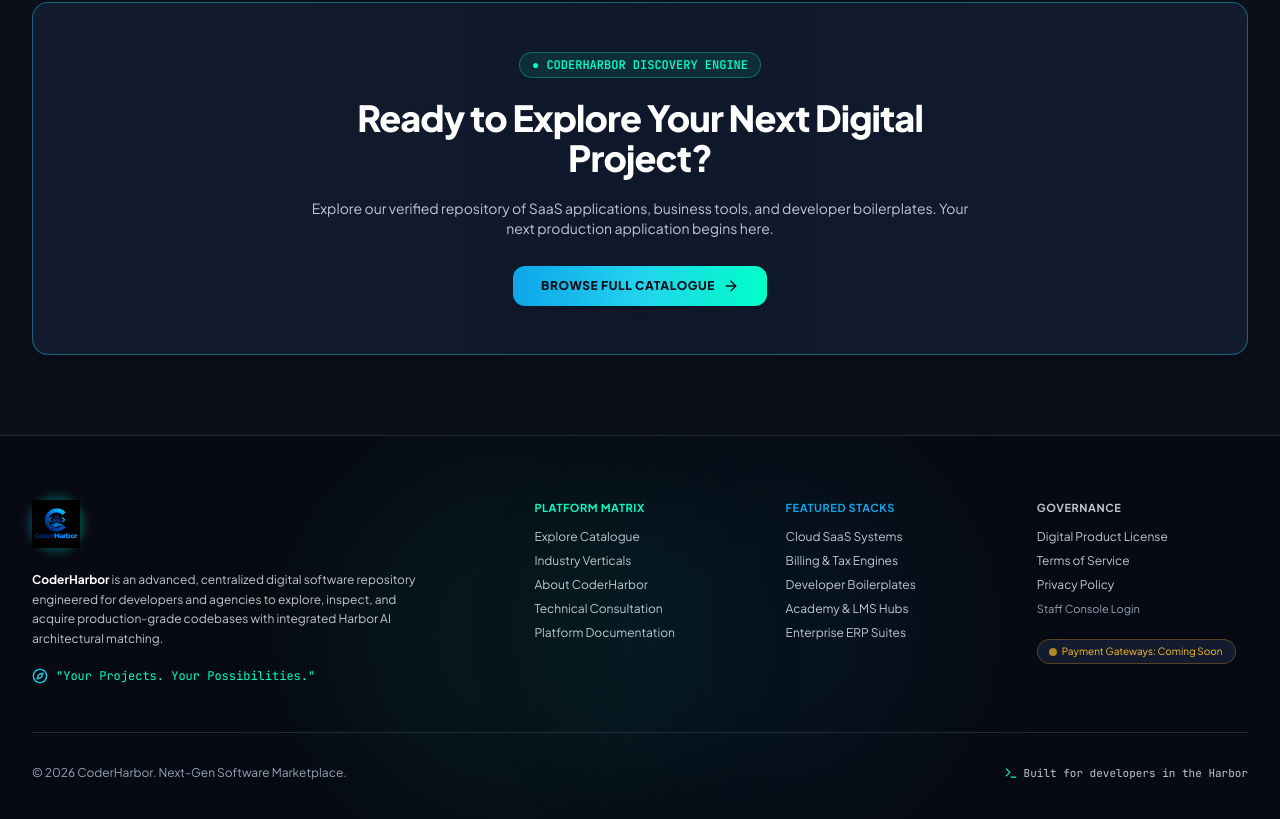
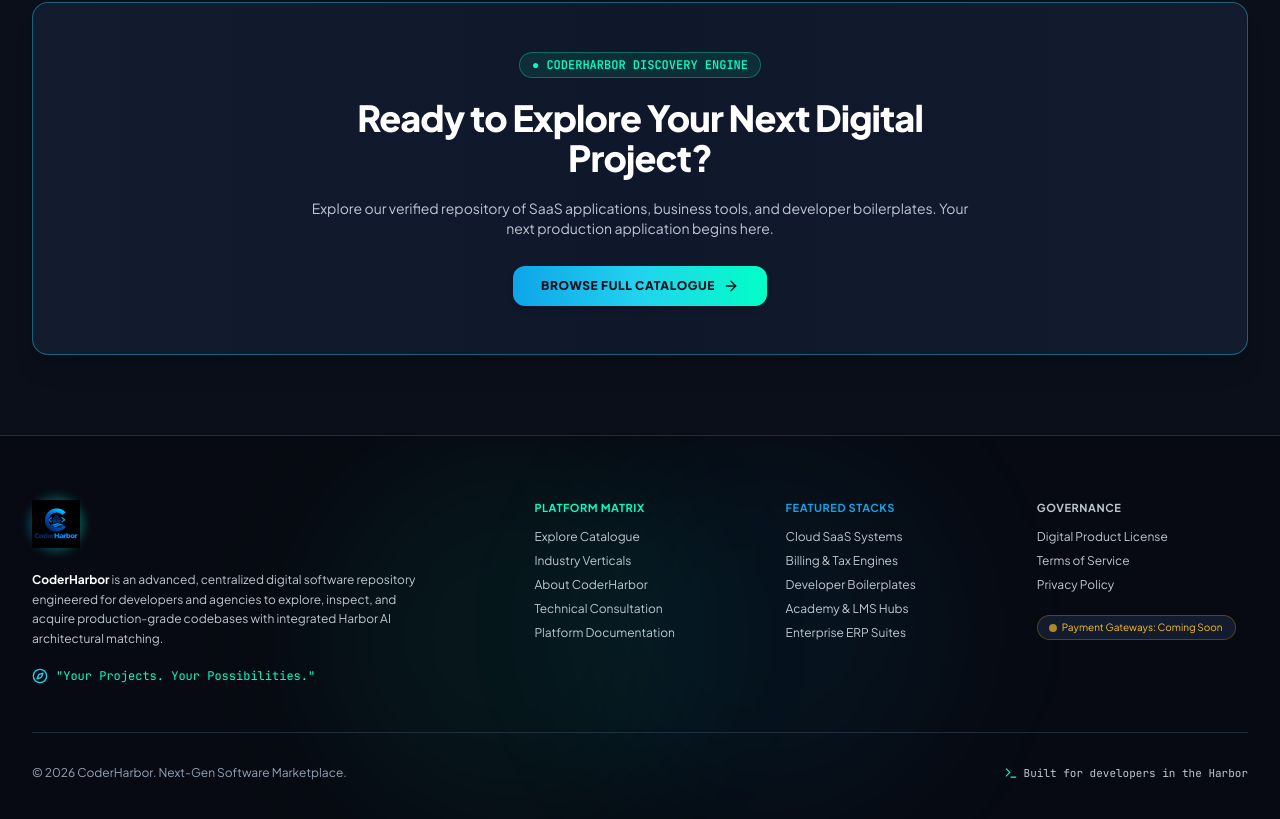
Before and after one commit to Hendryeprim/codeharbor_frontend, a React (Vite) app: page / in a window 1280 px wide. Shown: the part 2199-3018 px from the top of the page. Built offline with nearby package versions, Linux system fonts and the light colour scheme; no server answers.

Commit message:
security: remove Staff Console Login link from footer

```diff
--- a/src/components/common/Footer.jsx
+++ b/src/components/common/Footer.jsx
@@ -115,11 +115,6 @@ export const Footer = () => {
                   Privacy Policy
                 </Link>
               </li>
-              <li>
-                <Link to="/admin/login" className="hover:text-[#00FFC6] transition text-[11px] text-slate-400">
-                  Staff Console Login
-                </Link>
-              </li>
             </ul>
 
             <div className="pt-2">
```
